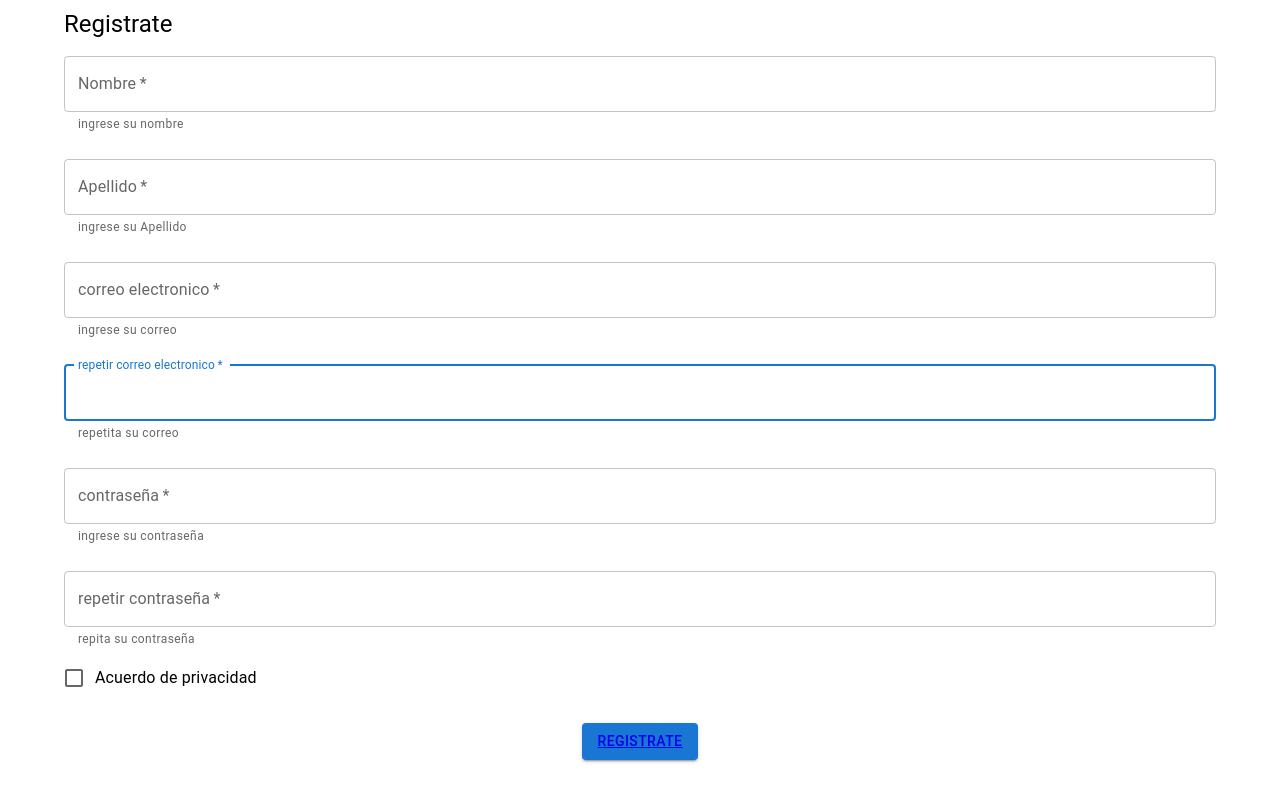
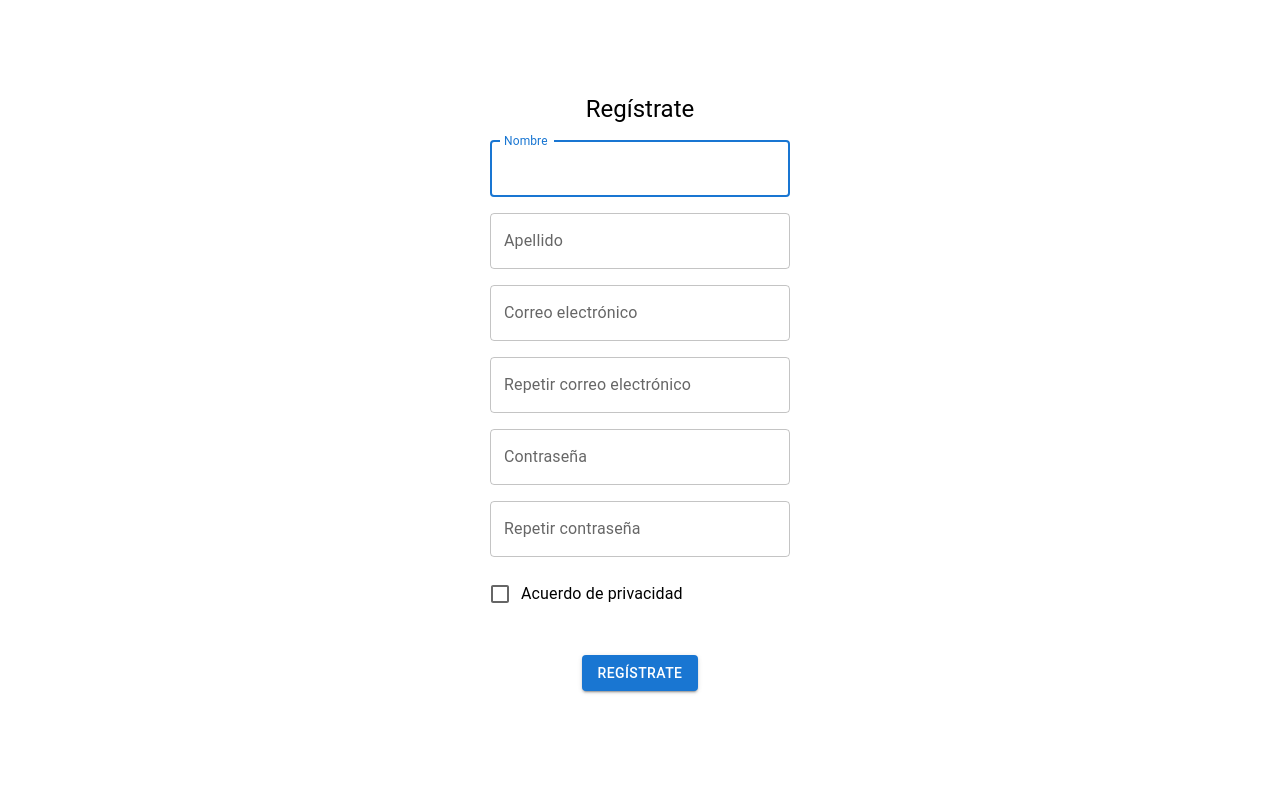
Before and after one commit to leanoviedo/project_final_vitejs, a React (Vite) app: page /FormRegistration in a window 1280 px wide. Built offline with nearby package versions, Linux system fonts and the light colour scheme.

Commit message:
Resolving requested task in PR for login and registration form

```diff
--- a/src/App.tsx
+++ b/src/App.tsx
@@ -1,5 +1,4 @@
-import RoutesForm from "./rutes/RutesForm";
-
+import RoutesForm from "./routes/RoutesForm";
 
 const App = () => {
   return (
--- a/src/components/FormLogin.tsx
+++ b/src/components/FormLogin.tsx
@@ -13,19 +13,22 @@ const FormLogin = () => {
         direction="column"
         justifyContent="center"
         alignItems="center"
+        spacing={2}
       >
-        <Grid>
-          <Typography component="h1" variant="h5">
-            iniciar sesión
+        <Grid item>
+          <Typography component="h1" variant="h5" align="center">
+            Iniciar sesión
           </Typography>
-          <Box component="form">
+        </Grid>
+        <Grid item>
+          <Box component="form" sx={{ width: 300 }}>
             <TextField
               margin="normal"
               required
               fullWidth
               id="email"
-              label="correo electronico"
-              name="correo electronico"
+              label="Correo Electrónico"
+              name="email"
               autoComplete="email"
               autoFocus
             />
@@ -33,34 +36,28 @@ const FormLogin = () => {
               margin="normal"
               required
               fullWidth
-              name="contraseña"
-              label="contraseña"
+              name="password"
+              label="Contraseña"
               type="password"
               id="password"
               autoComplete="current-password"
             />
           </Box>
         </Grid>
-        <Grid>
-          <Button
-            type="submit"
-            fullWidth
-            variant="contained"
-            sx={{ mt: 3, mb: 2 }}
-          >
-            iniciar sesión
+        <Grid item>
+          <Button type="submit" fullWidth variant="contained" sx={{ mt: 2 }}>
+            Iniciar sesión
           </Button>
         </Grid>
-        <Grid>
-          <Link to="#">has ovidado tu contraseña?</Link>
-          <Grid>
-            <Link to="/FormRegistration">
-              {"No tienes una cuenta? registrate "}
-            </Link>
-          </Grid>
+        <Grid item>
+          <Link to="#">¿Has olvidado tu contraseña?</Link>
+        </Grid>
+        <Grid item>
+          <Link to="/FormRegistration">¿No tienes una cuenta? Regístrate</Link>
         </Grid>
       </Grid>
     </>
   );
 };
+
 export default FormLogin;
--- a/src/components/FormRegistration.tsx
+++ b/src/components/FormRegistration.tsx
@@ -9,105 +9,97 @@ import { Link } from "react-router-dom";
 
 const FormRegistration = () => {
   return (
-    <>
     <Container>
       <Grid
         container
         direction="column"
         justifyContent="center"
         alignItems="center"
-          sx={{ minHeight: "100 vh" }}
+        spacing={2}
+        sx={{ minHeight: "100vh" }}
       >
         <Grid item>
-            <Typography component="h1" variant="h5">
-              Registrate
+          <Typography variant="h5" align="center">
+            Regístrate
           </Typography>
-            <Box component="form">
+        </Grid>
+        <Grid item>
+          <Box
+            component="form"
+            sx={{
+              width: 300,
+              "& .MuiTextField-root": { marginBottom: "16px" },
+            }}
+          >
             <TextField
-                margin="normal"
-                required
               fullWidth
-                id="Nombre2"
+              id="nombre"
               label="Nombre"
-                name="Nombre"
-                autoComplete="Nombre"
-                helperText="ingrese su nombre "
+              name="nombre"
+              autoComplete="nombre"
               autoFocus
             />
             <TextField
-                margin="normal"
-                required
               fullWidth
-                name="Apellido"
+              name="apellido"
               label="Apellido"
-                id="Apellido"
-                autoComplete="Apellido"
-                helperText="ingrese su Apellido "
+              id="apellido"
+              autoComplete="apellido"
             />
             <TextField
-                margin="normal"
-                required
               fullWidth
               id="email1"
-                label="correo electronico"
+              label="Correo electrónico"
               name="correo electronico"
               autoComplete="email"
-                autoFocus
-                helperText="ingrese su correo   "
             />
             <TextField
-                margin="normal"
-                required
               fullWidth
               id="email2"
-                label="repetir correo electronico"
+              label="Repetir correo electrónico"
               name="repetir correo electronico"
               autoComplete="email"
-                autoFocus
-                helperText="repetita su correo  "
             />
             <TextField
-                margin="normal"
-                required
               fullWidth
               name="contraseña"
-                label="contraseña"
+              label="Contraseña"
               type="password"
               id="contraseña"
               autoComplete="current-password"
-                helperText="ingrese su contraseña "
             />
             <TextField
-                margin="normal"
-                required
               fullWidth
               name="repetir contraseña"
-                label="repetir contraseña"
+              label="Repetir contraseña"
               type="password"
               id="password2"
               autoComplete="current-password"
-                helperText="repita su contraseña "
             />
 
             <FormControlLabel
               control={<Checkbox value="remember" color="primary" />}
-                label="Acuerdo de privacidad "
+              label="Acuerdo de privacidad"
             />
           </Box>
         </Grid>
-          <Grid>
+        <Grid item>
           <Button
             type="submit"
             fullWidth
             variant="contained"
             sx={{ mt: 3, mb: 2 }}
           >
-              <Link to="/FormLogin">registrate</Link>
+            <Link
+              to="/FormLogin"
+              style={{ color: "white", textDecoration: "none" }}
+            >
+              Regístrate
+            </Link>
           </Button>
         </Grid>
       </Grid>
     </Container>
-    </>
   );
 };
 
```
Also changed, not shown: src/routes/RoutesForm.tsx (renamed from src/rutes/RutesForm.tsx). Lines whose indentation alone changed are shown as unchanged.
